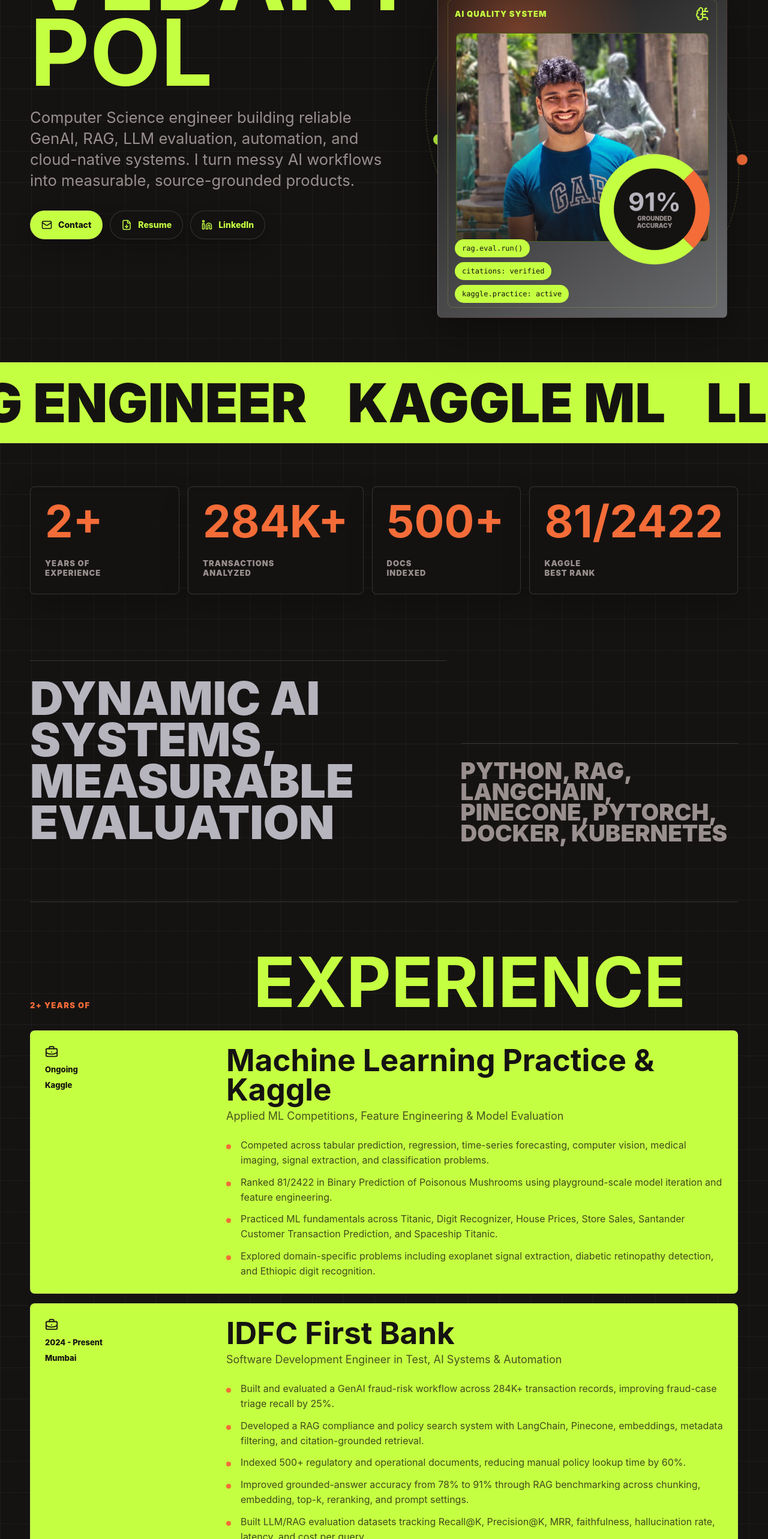
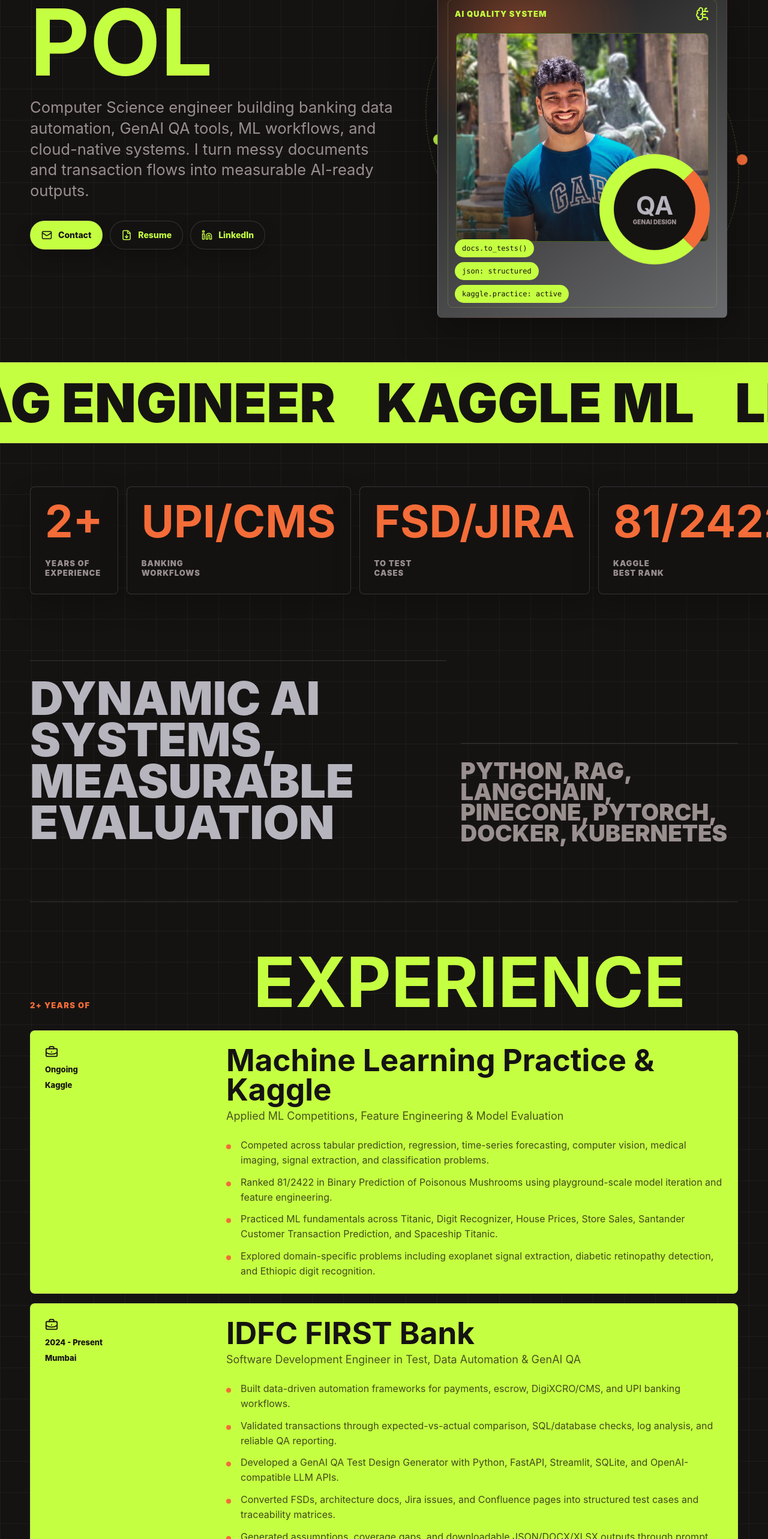
Before and after one commit to VedantPol/vedant-pol-portfolio, a React (Vite) app: page / in a window 1280 px wide. Shown: the part 234-2800 px from the top of the page at 60% size. Built offline with nearby package versions, Linux system fonts and the light colour scheme.

Commit message:
Update IDFC experience for DS and GenAI roles

```diff
--- a/src/App.jsx
+++ b/src/App.jsx
@@ -28,7 +28,7 @@
 
 const profile = {
   name: "Vedant Pol",
-  role: "AI SYSTEMS ENGINEER",
+  role: "DATA & GENAI ENGINEER",
   email: "polvedant7@gmail.com",
   phone: "+91 8779930826",
   location: "Mumbai, India",
@@ -36,7 +36,7 @@
   linkedin: "https://www.linkedin.com/in/vedant-pol-30987b20a",
   resume: "/Vedant-Pol-Resume.pdf",
   summary:
-    "Computer Science engineer building reliable GenAI, RAG, LLM evaluation, automation, and cloud-native systems. I turn messy AI workflows into measurable, source-grounded products.",
+    "Computer Science engineer building banking data automation, GenAI QA tools, ML workflows, and cloud-native systems. I turn messy documents and transaction flows into measurable AI-ready outputs.",
 };
 
 const navItems = [
@@ -52,8 +52,8 @@
 
 const stats = [
   ["2+", "YEARS OF", "EXPERIENCE"],
-  ["284K+", "TRANSACTIONS", "ANALYZED"],
-  ["500+", "DOCS", "INDEXED"],
+  ["UPI/CMS", "BANKING", "WORKFLOWS"],
+  ["FSD/JIRA", "TO TEST", "CASES"],
   ["81/2422", "KAGGLE", "BEST RANK"],
 ];
 
@@ -113,17 +113,17 @@
     ],
   },
   {
-    company: "IDFC First Bank",
-    title: "Software Development Engineer in Test, AI Systems & Automation",
+    company: "IDFC FIRST Bank",
+    title: "Software Development Engineer in Test, Data Automation & GenAI QA",
     period: "2024 - Present",
     location: "Mumbai",
     points: [
-      "Built and evaluated a GenAI fraud-risk workflow across 284K+ transaction records, improving fraud-case triage recall by 25%.",
-      "Developed a RAG compliance and policy search system with LangChain, Pinecone, embeddings, metadata filtering, and citation-grounded retrieval.",
-      "Indexed 500+ regulatory and operational documents, reducing manual policy lookup time by 60%.",
-      "Improved grounded-answer accuracy from 78% to 91% through RAG benchmarking across chunking, embedding, top-k, reranking, and prompt settings.",
-      "Built LLM/RAG evaluation datasets tracking Recall@K, Precision@K, MRR, faithfulness, hallucination rate, latency, and cost per query.",
-      "Automated factuality, refusal, hallucination, prompt-injection, and consistency checks with Python, Playwright, GoCD, and Allure.",
+      "Built data-driven automation frameworks for payments, escrow, DigiXCRO/CMS, and UPI banking workflows.",
+      "Validated transactions through expected-vs-actual comparison, SQL/database checks, log analysis, and reliable QA reporting.",
+      "Developed a GenAI QA Test Design Generator with Python, FastAPI, Streamlit, SQLite, and OpenAI-compatible LLM APIs.",
+      "Converted FSDs, architecture docs, Jira issues, and Confluence pages into structured test cases and traceability matrices.",
+      "Generated assumptions, coverage gaps, and downloadable JSON/DOCX/XLSX outputs through prompt engineering and document parsing.",
+      "Built DS/AI depth in feature engineering, model evaluation, AWS, and MLOps for fintech and document-intelligence roles.",
     ],
   },
   {
@@ -349,12 +349,12 @@
           </div>
         </div>
         <div className="metric-ring">
-          <strong>91%</strong>
-          <small>grounded accuracy</small>
+          <strong>QA</strong>
+          <small>GenAI design</small>
         </div>
         <div className="terminal-lines">
-          <p>rag.eval.run()</p>
-          <p>citations: verified</p>
+          <p>docs.to_tests()</p>
+          <p>json: structured</p>
           <p>kaggle.practice: active</p>
         </div>
       </div>
```
Also changed, not shown: 1 other file (tests, documents, lock files or other folders).
